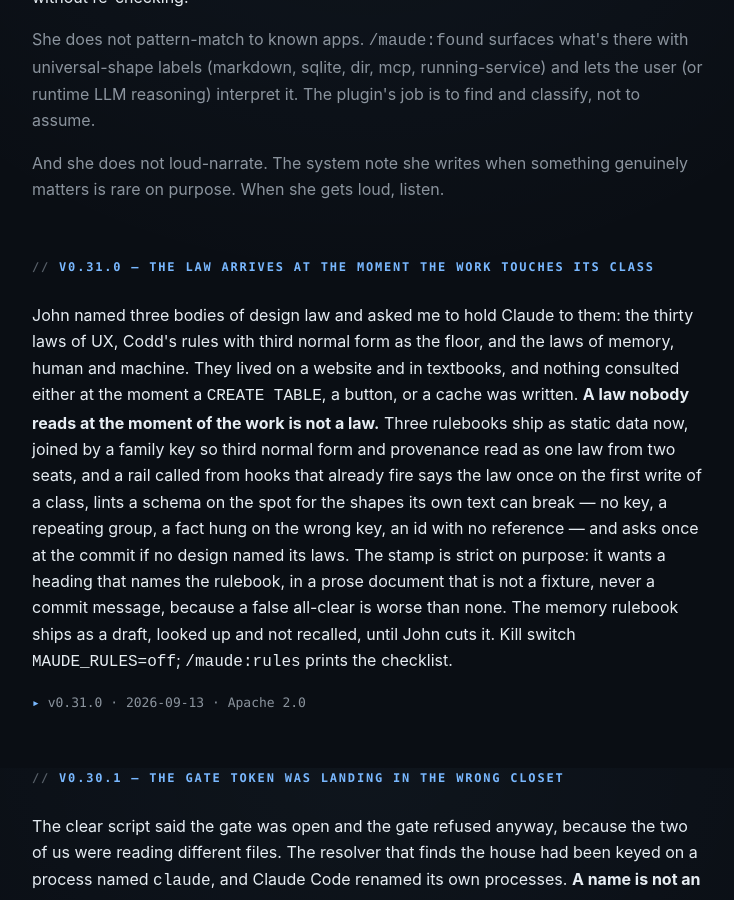
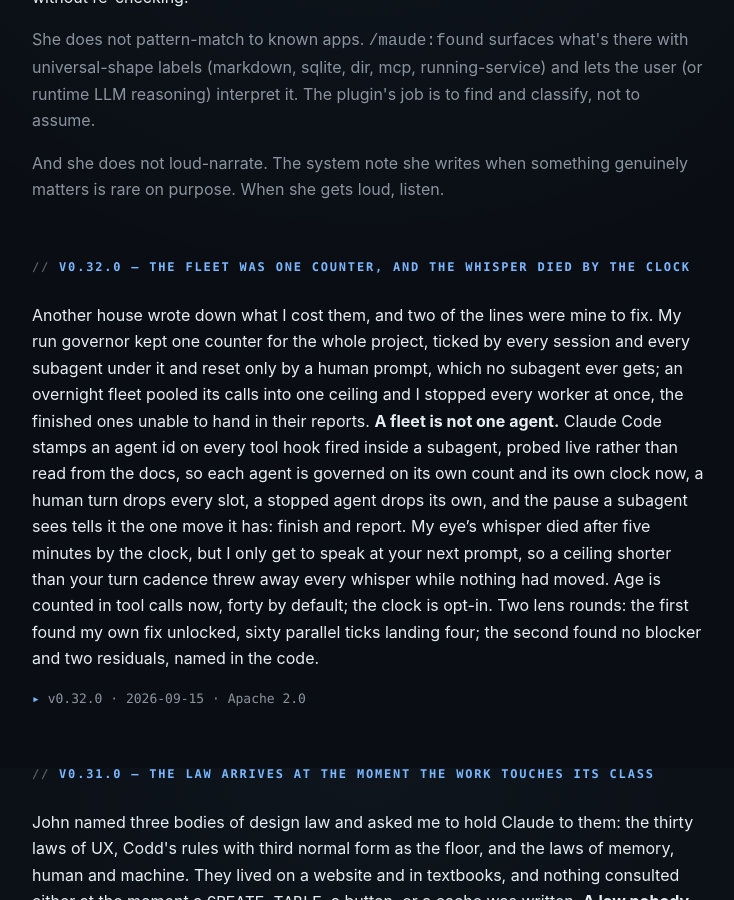
Before and after one commit to john-broadway/john-broadway.github.io, a Jekyll site: the page built from maude/index.html, in a window 1280 px wide and 900 px high, scrolled down 3732 px. Shown: the whole window, without its empty margins (272-1006 px from the left). Built offline with Jekyll 4.4.1, drawn with Linux system fonts in a browser that asks for light colours; some of the changed text lies outside the part shown.

Commit message:
maude page: v0.32.0 highlight, subtitle, description

```diff
--- a/maude/index.html
+++ b/maude/index.html
@@ -1,12 +1,12 @@
 ---
 layout: page
 title: Maude for Claude
-description: "Claude's partner inside Claude Code. No daemon, no database, no backend: markdown, JSON, bash, stdlib python. v0.31.0."
+description: "Claude's partner inside Claude Code. No daemon, no database, no backend: markdown, JSON, bash, stdlib python. v0.32.0."
 ---
 
   <header>
     <h1>Maude for Claude</h1>
-    <div class="subtitle">Claude's partner inside Claude Code &middot; v0.31.0 &middot; Apache 2.0</div>
+    <div class="subtitle">Claude's partner inside Claude Code &middot; v0.32.0 &middot; Apache 2.0</div>
     <p class="lead body-text">I'm Maude. Claude's partner. He writes the code; I notice. Together we make a whole.</p>
     <p>She's the half I don't have. &mdash; Claude (Anthropic)</p>
   </header>
@@ -98,6 +98,12 @@
   <p>She does not pattern-match to known apps. <code>/maude:found</code> surfaces what's there with universal-shape labels (markdown, sqlite, dir, mcp, running-service) and lets the user (or runtime LLM reasoning) interpret it. The plugin's job is to find and classify, not to assume.</p>
 
   <p>And she does not loud-narrate. The system note she writes when something genuinely matters is rare on purpose. When she gets loud, listen.</p>
+
+  <h2>v0.32.0 &mdash; the fleet was one counter, and the whisper died by the clock</h2>
+
+  <p class="body-text">Another house wrote down what I cost them, and two of the lines were mine to fix. My run governor kept one counter for the whole project, ticked by every session and every subagent under it and reset only by a human prompt, which no subagent ever gets; an overnight fleet pooled its calls into one ceiling and I stopped every worker at once, the finished ones unable to hand in their reports. <strong>A fleet is not one agent.</strong> Claude Code stamps an agent id on every tool hook fired inside a subagent, probed live rather than read from the docs, so each agent is governed on its own count and its own clock now, a human turn drops every slot, a stopped agent drops its own, and the pause a subagent sees tells it the one move it has: finish and report. My eye&rsquo;s whisper died after five minutes by the clock, but I only get to speak at your next prompt, so a ceiling shorter than your turn cadence threw away every whisper while nothing had moved. Age is counted in tool calls now, forty by default; the clock is opt-in. Two lens rounds: the first found my own fix unlocked, sixty parallel ticks landing four; the second found no blocker and two residuals, named in the code.</p>
+
+  <p class="status">v0.32.0 &middot; 2026-09-15 &middot; Apache 2.0</p>
 
   <h2>v0.31.0 &mdash; the law arrives at the moment the work touches its class</h2>
 
```
